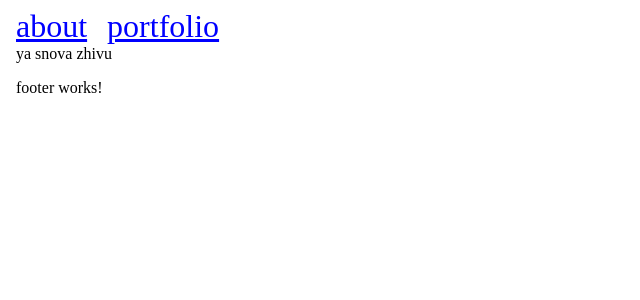
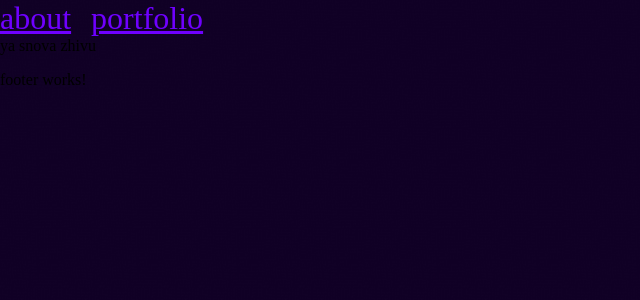
Before and after one commit to daomatys/daomatys-web-fortress, an Angular app: page / in a window 1280 px wide. Shown: the top 300 px of the page, without its empty margins (0-640 px from the left). Built offline with nearby package versions, Linux system fonts and the light colour scheme.

Commit message:
Added background-image

```diff
--- a/src/app/app.component.html
+++ b/src/app/app.component.html
@@ -1,6 +1,4 @@
 
-<body>
-  <app-header></app-header>
-  <main>ya snova zhivu</main>
-  <app-footer></app-footer>
-</body>
+<app-header></app-header>
+<main>ya snova zhivu</main>
+<app-footer></app-footer>
--- a/src/app/components/link/link.component.scss
+++ b/src/app/components/link/link.component.scss
@@ -1,5 +1,5 @@
 .app-link {
   font-family: Neonize;
   font-size: 2rem;
-  color: blue;
+  color: #6f00ff
 }
--- a/src/styles.scss
+++ b/src/styles.scss
@@ -1 +1,4 @@
-/* You can add global styles to this file, and also import other style files */
+body {
+  background-image: url('./assets/images/bg-main.jpg');
+  margin: 0;
+}
```
Also changed, not shown: src/assets/images/bg-main.jpg (added), 1 other file (tests, documents, lock files or other folders).
